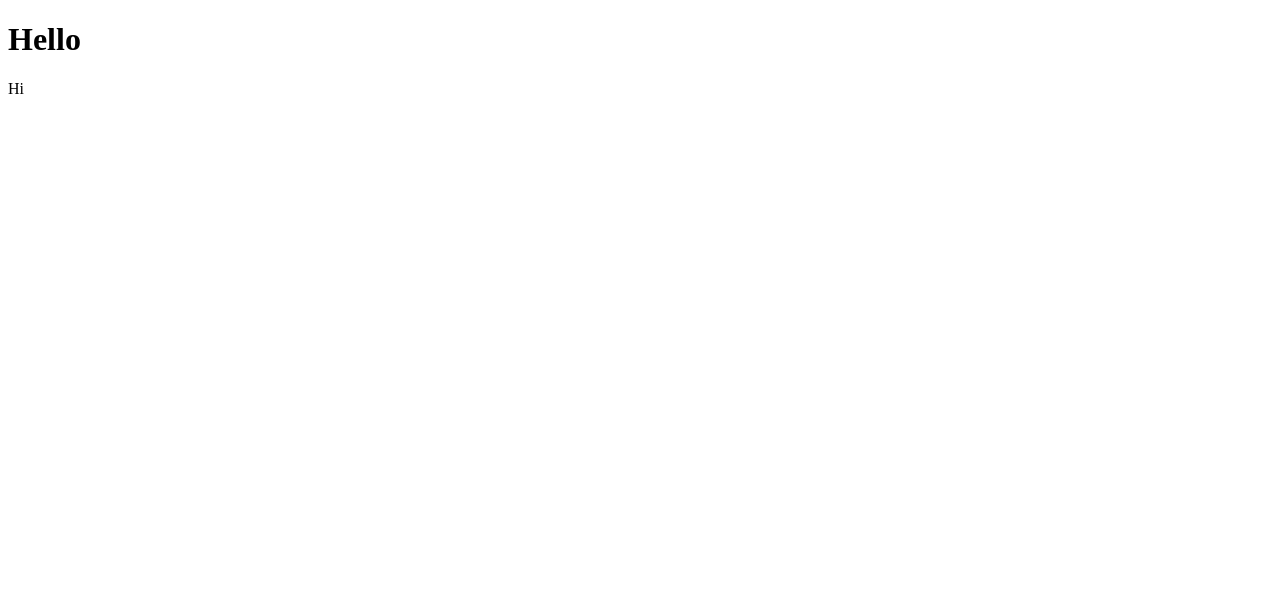
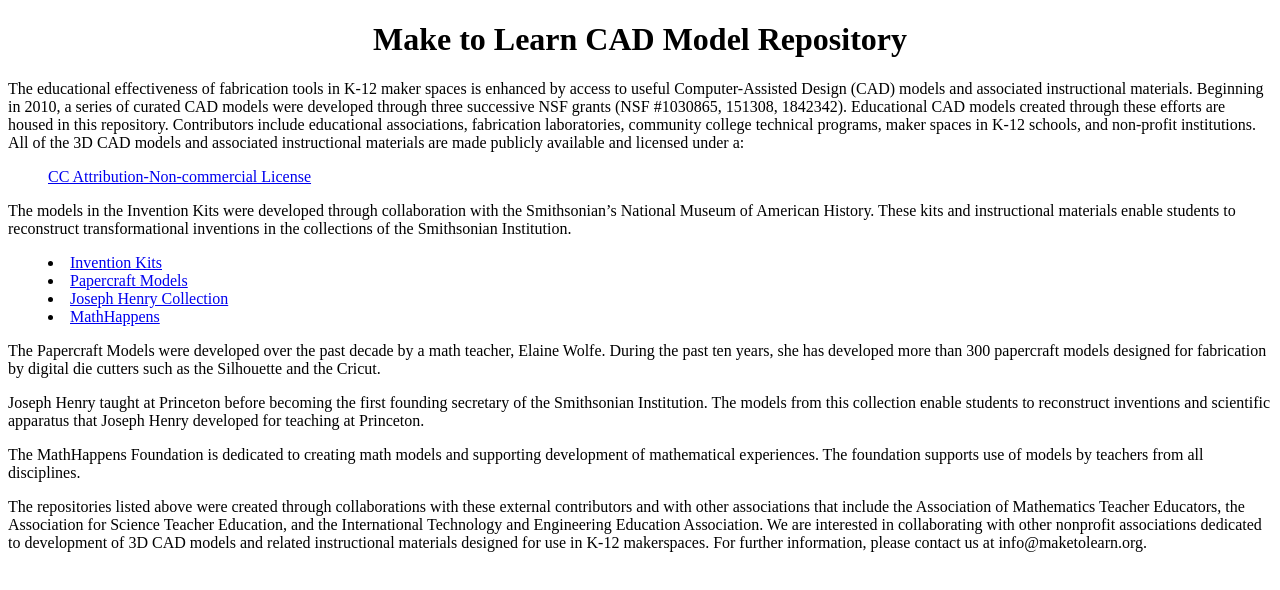
Before and after one commit to maketolearn/maketolearn.github.io, a plain HTML site: page index.html in a window 1280 px wide. Drawn offline with Linux system fonts and the light colour scheme.

Commit message:
Add files via upload

```diff
--- a/index.html
+++ b/index.html
@@ -1,10 +1,38 @@
-<!DOCTYPE html>
-
+<!DOCTYPE HTML>
 <html>
 <body>
-<h1> Hello </h1>
+<center><h1>Make to Learn CAD Model Repository</h1></center>
 <p>
-Hi
+The educational effectiveness of fabrication tools in K-12 maker spaces is enhanced by access to useful Computer-Assisted Design (CAD) models and associated instructional materials.
+Beginning in 2010, a series of curated CAD models were developed through three successive NSF grants (NSF #1030865, 151308, 1842342).
+Educational CAD models created through these efforts are housed in this repository.
+Contributors include educational associations, fabrication laboratories, community college technical programs, maker spaces in K-12 schools, and non-profit institutions.
+All of the 3D CAD models and associated instructional materials are made publicly available and licensed under a:
 </p>
-</body>
-</html>
+<blockquote>
+<a href="https://creativecommons.org/licenses/by-nc/4.0/%0A">CC Attribution-Non-commercial License</a>
+</blockquote>
+<p>
+The models in the Invention Kits were developed through collaboration with the Smithsonian’s National Museum of American History.
+These kits and instructional materials enable students to reconstruct transformational inventions in the collections of the Smithsonian Institution.
+</p>
+<blockquote>
+<li><a href="https://github.com/maketolearn/Invention-Kits">Invention Kits</a></li>
+<li><a href="https://github.com/maketolearn/Papercraft">Papercraft Models</a></li>
+<li><a href="https://github.com/maketolearn/Joseph-Henry-Collection">Joseph Henry Collection</a></li>
+<li><a href="https://github.com/maketolearn/Math-Happens">MathHappens</a></li>
+</blockquote>
+</p>
+<p>
+The Papercraft Models were developed over the past decade by a math teacher, Elaine Wolfe. During the past ten years, she has developed more than 300 papercraft models designed for fabrication by digital die cutters such as the Silhouette and the Cricut.
+</p>
+<p>
+Joseph Henry taught at Princeton before becoming the first founding secretary of the Smithsonian Institution. The models from this collection enable students to reconstruct inventions and scientific apparatus that Joseph Henry developed for teaching at Princeton.
+</p>
+<p>
+The MathHappens Foundation is dedicated to creating math models and supporting development of mathematical experiences. The foundation supports use of models by teachers from all disciplines.
+</p>
+<p>
+The repositories listed above were created through collaborations with these external contributors and with other associations that include the Association of Mathematics Teacher Educators, the Association for Science Teacher Education, and the International Technology and Engineering Education Association.
+We are interested in collaborating with other nonprofit associations dedicated to development of 3D CAD models and related instructional materials designed for use in K-12 makerspaces. For further information, please contact us at info@maketolearn.org.
+</p>
```
